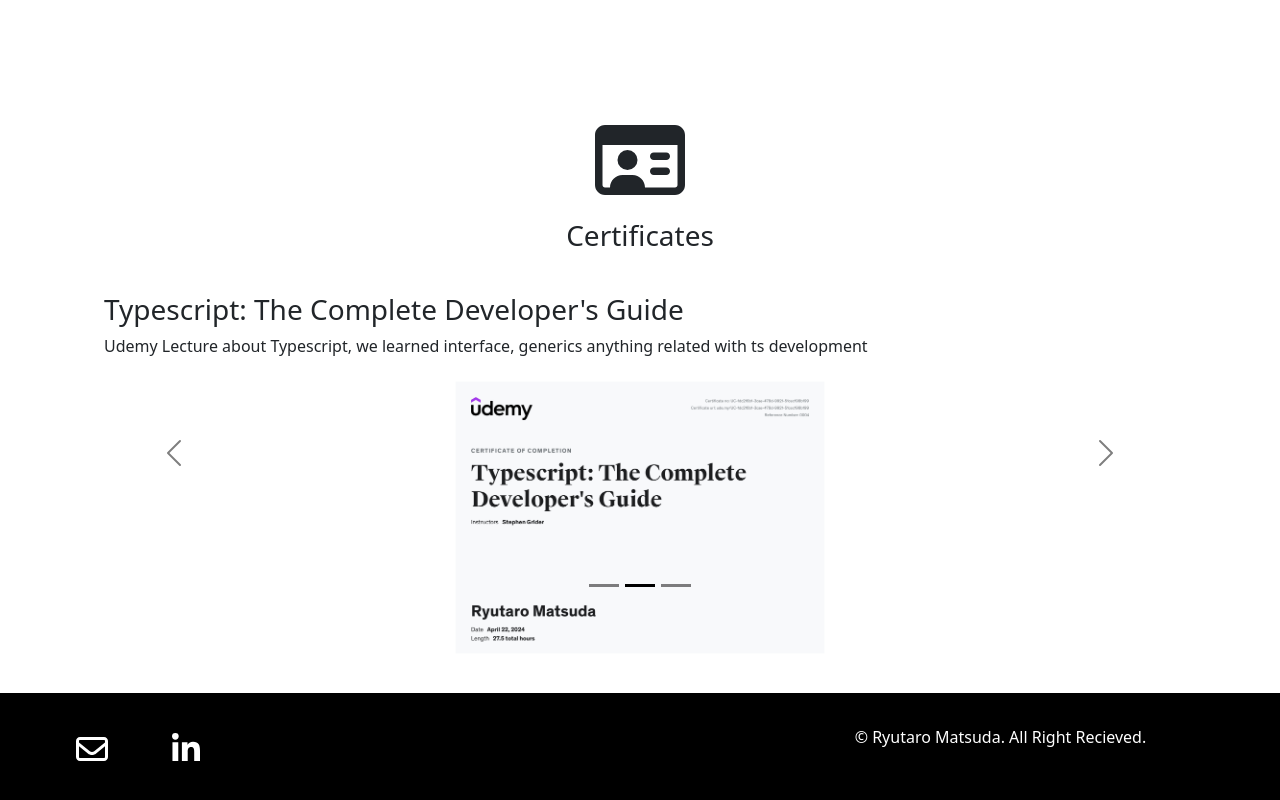
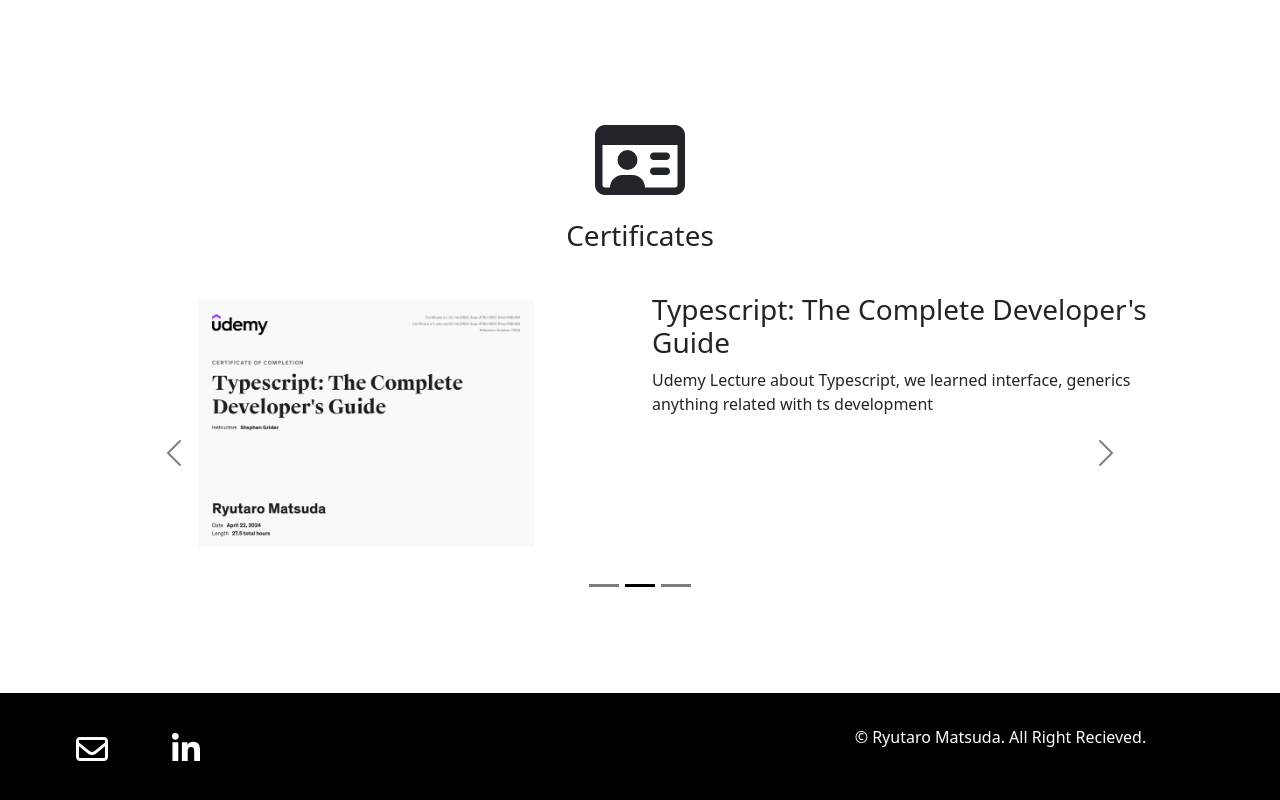
Before and after one commit to ryuatnorcal/portfolio, a React (Create React App) app: page / in a window 1280 px wide. Shown: the part 3207-4007 px from the top of the page. Built offline with nearby package versions, Linux system fonts and the light colour scheme.

Commit message:
fix: style fix

```diff
--- a/src/components/Carousel/index.tsx
+++ b/src/components/Carousel/index.tsx
@@ -79,15 +79,17 @@
     return (
       <RBCarousel.Item key={`item-${index}`} >
         <Container className="contentContainer">
-          <Row>
-            <Col xs="12">
+          <Row className="justify-content-center">
+            <Col xs="6">
+              <div className="imageWrapper">
+                <img className="certificate-image" src={`./${data.img}`} />
+              </div>
+            </Col>
+            <Col xs="6">
               <h3>{ data.title }</h3>
               {data.desc && (
                 <p>{data.desc}</p>
               )}
-              <div className="imageWrapper">
-                <img className="certificate-image" src={`./${data.img}`} />
-              </div>
             </Col>
           </Row>
         </Container>
--- a/src/sections/Certificate/styles.css
+++ b/src/sections/Certificate/styles.css
@@ -11,5 +11,5 @@
   height: 40vh;
 }
 .certificate .carousel img {
-  max-width: 400px;
+  max-width: 350px;
 }
--- a/src/sections/Tech/styles.css
+++ b/src/sections/Tech/styles.css
@@ -1,5 +1,5 @@
 .Tech {
-  min-height: 60vh;
+  min-height: 35vh;
 }
 .Tech i{
 	color:#000;
```
